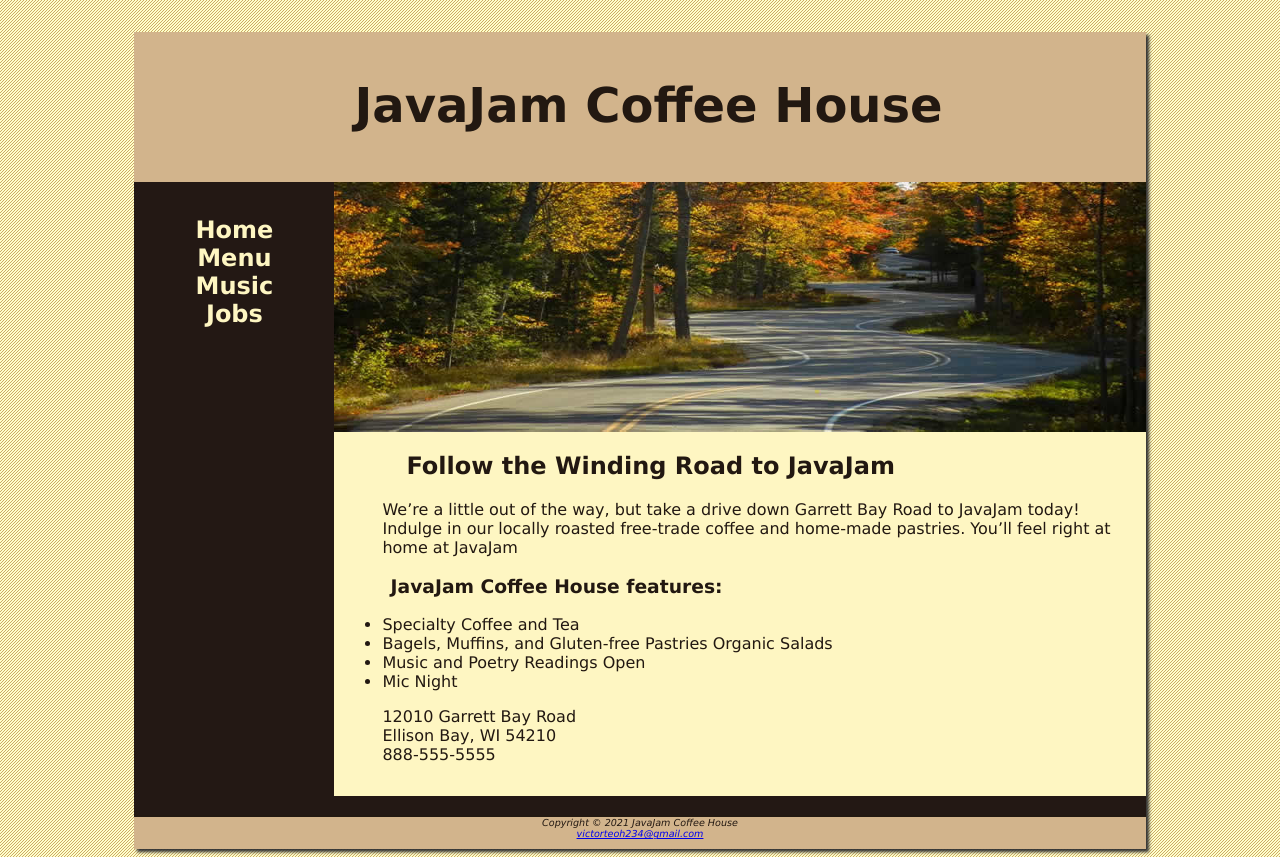
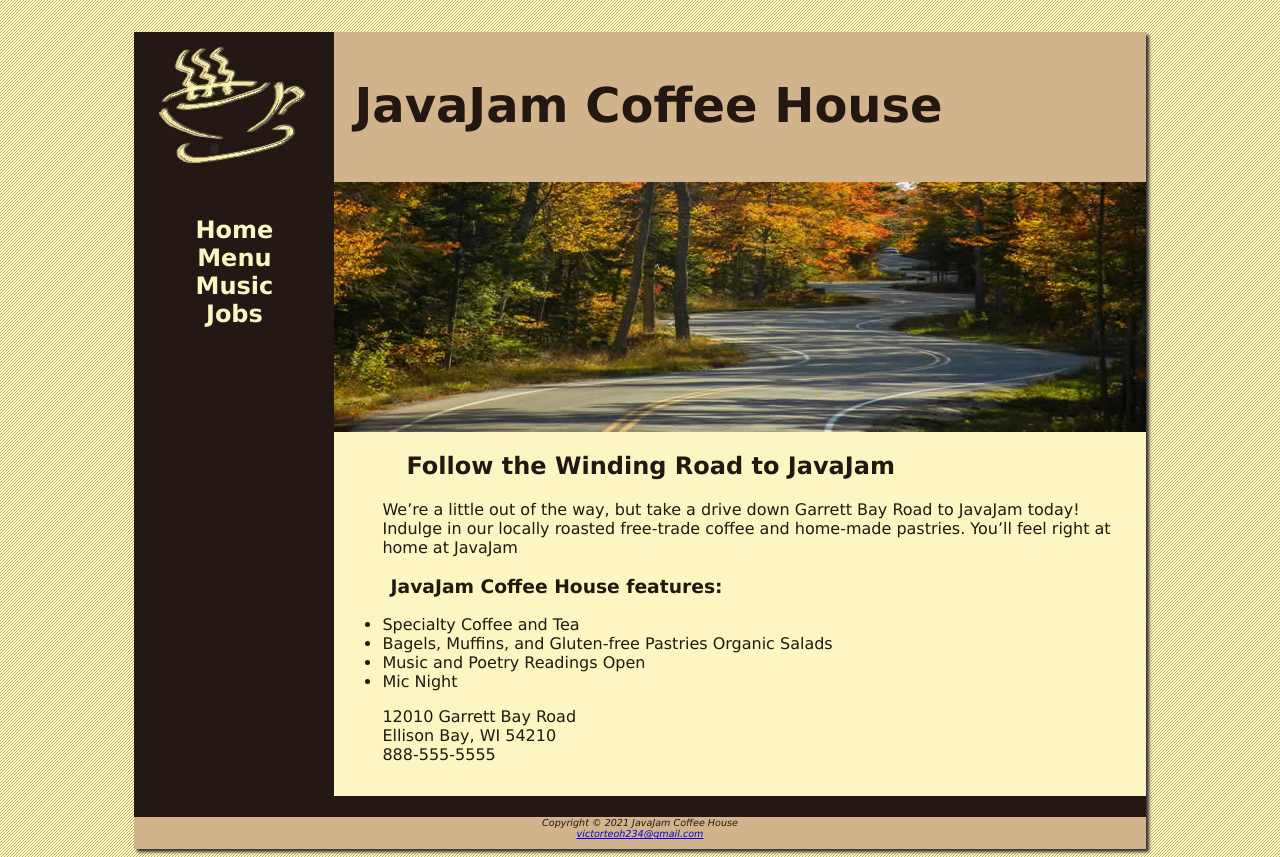
Before and after one commit to FCPVictor/Victor, a plain HTML site: page index.html in a window 1280 px wide. Drawn offline with Linux system fonts and the light colour scheme.

Commit message:
Update javajam.css

```diff
--- a/javajam.css
+++ b/javajam.css
@@ -30,7 +30,7 @@ header{
         background-color: #D2B48C ;
         /*text-align: center;*/
         height: 150px;
-        background-image: url(Images/'javajamlogo.jpg');
+        background-image: url('Images/javajamlogo.jpg');
         background-repeat: no-repeat;
 }
 
```
